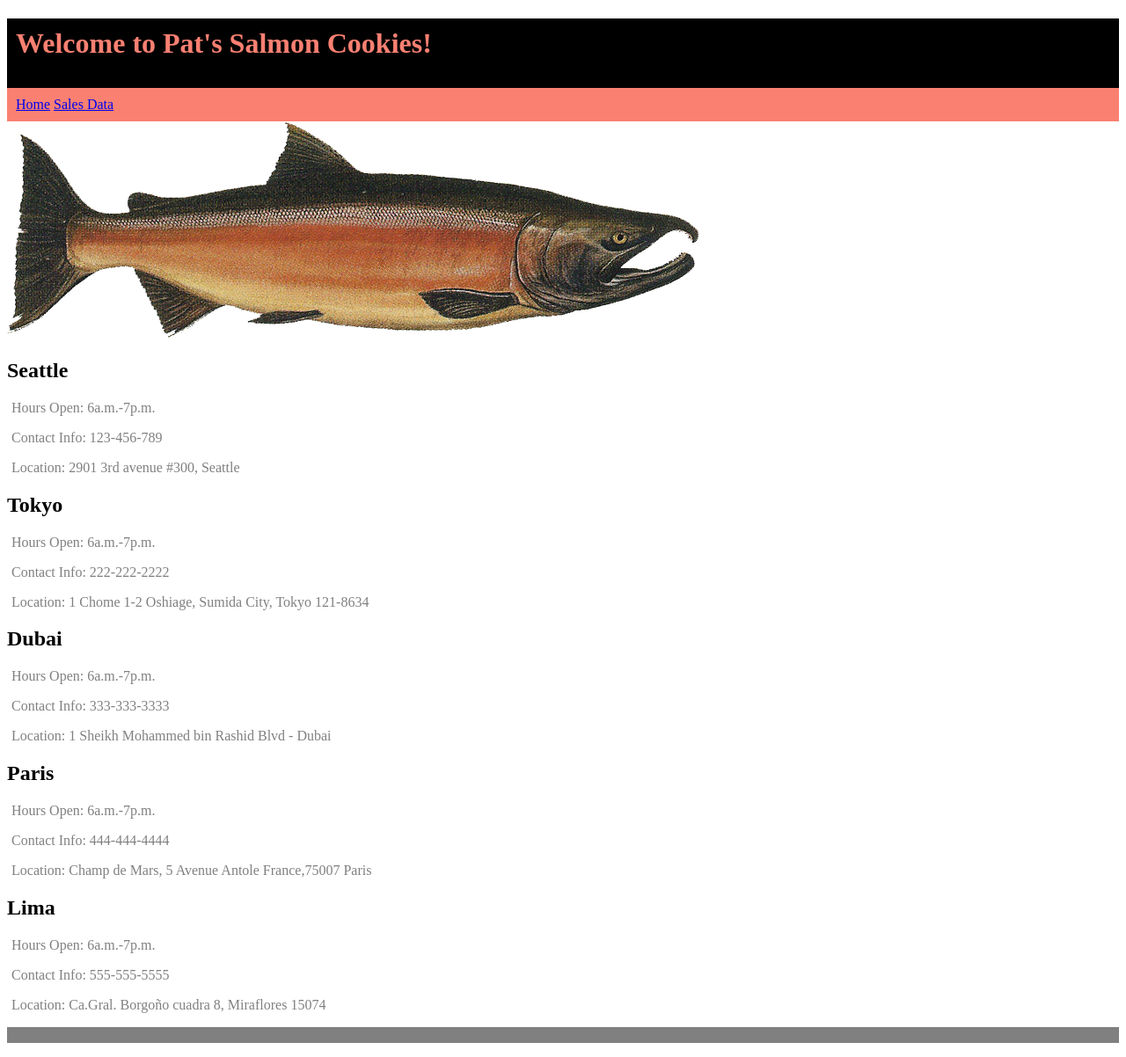
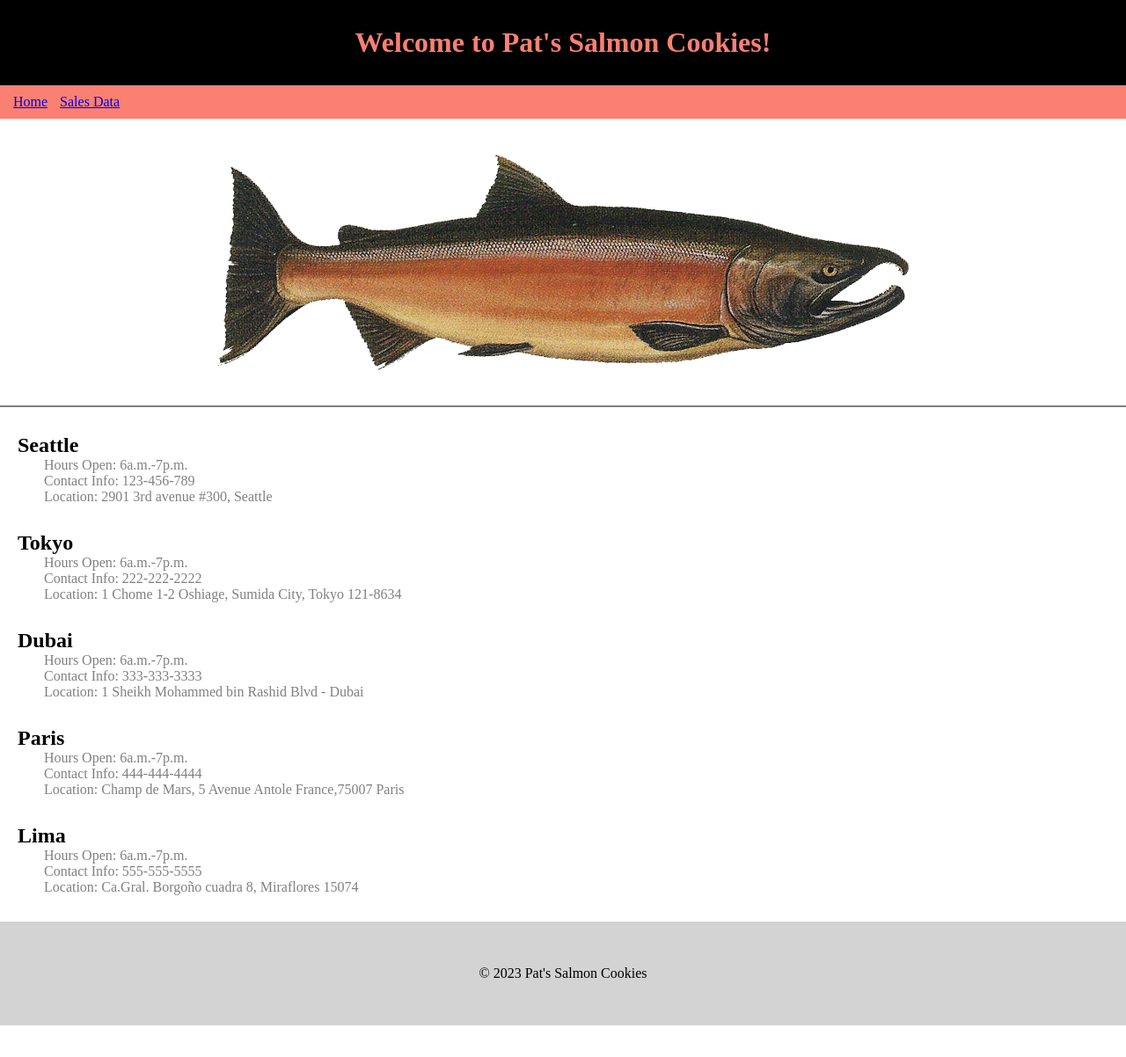
Before and after one commit to MC6115/cookie-stand, a plain HTML site: page index.html in a window 1280 px wide. Shown: the whole page at 88% size. After the commit the page ends 1166 px from the top, so only its background shows below. Drawn offline with Linux system fonts and the light colour scheme.

Commit message:
CSS completed

```diff
--- a/css/styles.css
+++ b/css/styles.css
@@ -1,18 +1,48 @@
+*{
+    margin: 0;
+    padding: 0;
+}
 header{
     background-color: black;
     color: salmon;
+
 }
 h1{
     padding: 10px;
+    display: flex;
+    justify-content: space-around;
+    padding: 30px;
 }
 nav{
     background-color: salmon;
     padding: 10px;
 }
+nav a{
+    padding: 5px;
+}
 footer{
-    background-color: grey;
+    background-color: lightgray;
 }
-p{
+main p{
     color: gray;
     padding-left: 5px;
+    padding-left: 50px;
 }
+.heroImg{
+    padding: 40px;
+    display: flex;
+    justify-content: space-around;
+    border-bottom: 2px solid gray;
+}
+h2{
+    padding-left: 20px;
+    padding-top: 30px;
+}
+footer p{
+    padding: 50px;
+    display: flex;
+    justify-content: space-around;
+}
+main{
+    padding-bottom: 30px;
+}
--- a/index.html
+++ b/index.html
@@ -18,7 +18,9 @@
         </nav>
     </header>
     <main>
-        <img src="../img/salmon.png" alt="Salmon Logo">
+        <div class="heroImg">
+        <img  src="../img/salmon.png" alt="Salmon Logo">
+        </div>
         <section id="fill"></section>
     </main>
     <footer>
```
